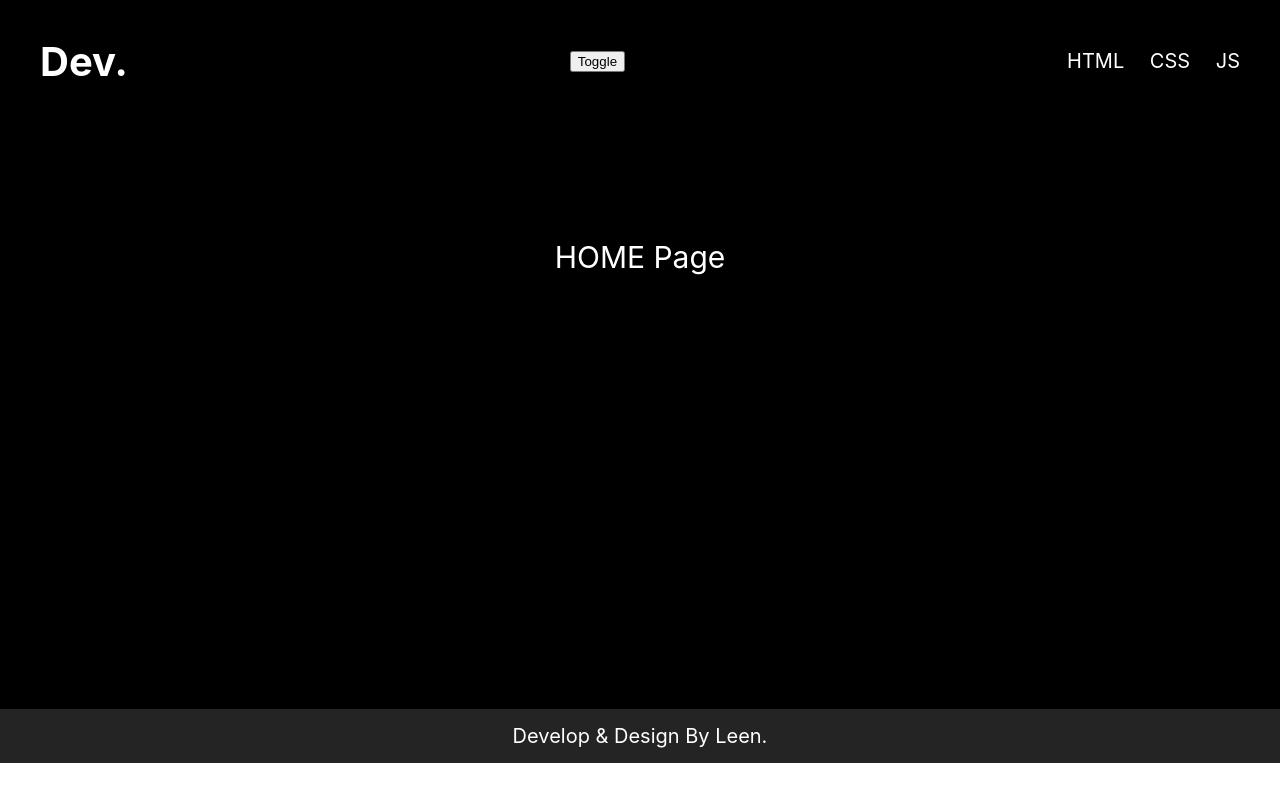
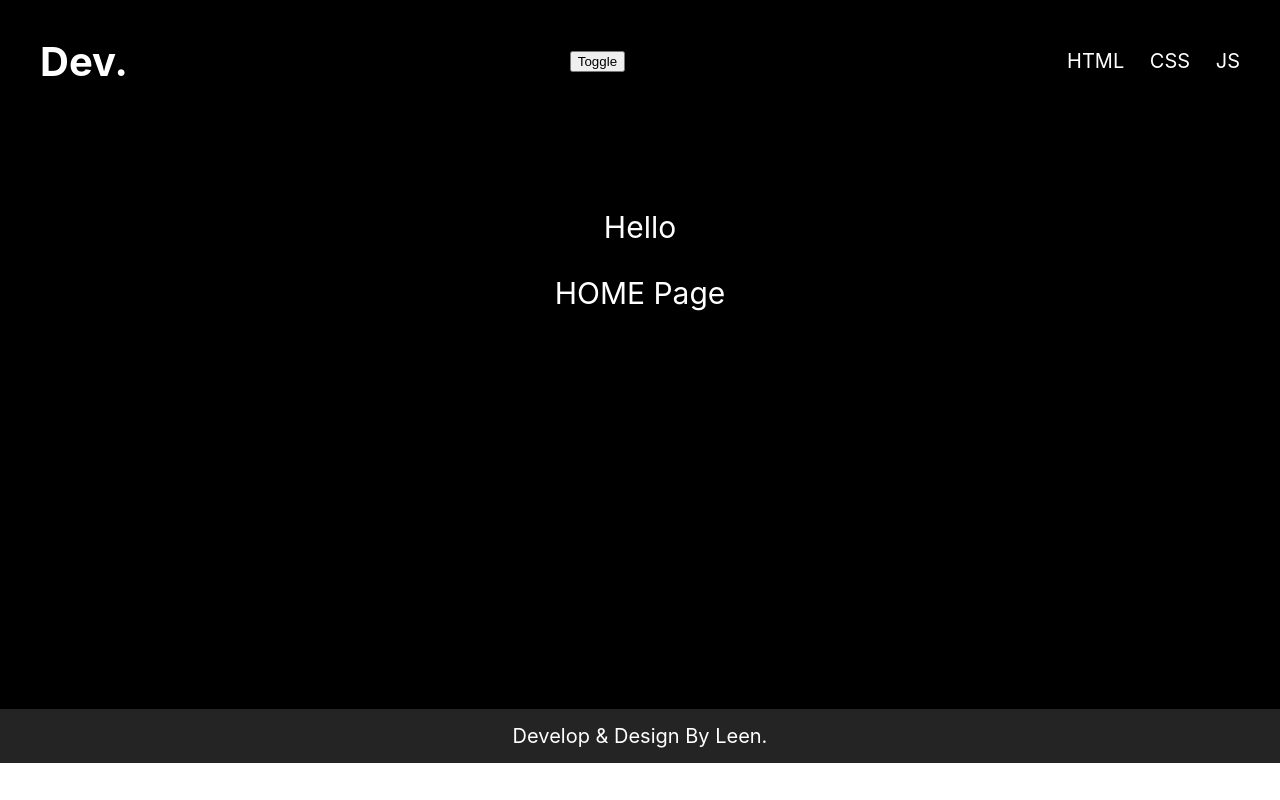
Before and after one commit to Leen-odeh3/react-training-2023, a React (Create React App) app: page / in a window 1280 px wide. Built offline with nearby package versions, Linux system fonts and the light colour scheme.

Commit message:
Local Storage theme

```diff
--- a/src/component/Main.jsx
+++ b/src/component/Main.jsx
@@ -3,7 +3,9 @@ import React from 'react'
 const Main = ({name}) => {
   return (
     <div>
+        <>Hello</>
       <p>{name} Page</p>
+
     </div>
   )
 }
```
